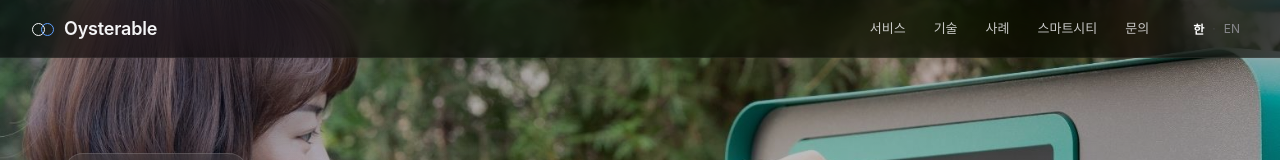
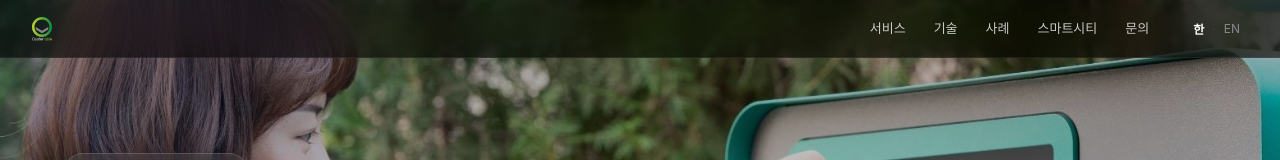
Before and after one commit to oyster-able/oysterable-com, a Next.js app: page / in a window 1280 px wide. Shown: the top 160 px of the page. Built offline with nearby package versions, Linux system fonts and the light colour scheme; a web font is replaced by a local one.

Commit message:
feat(nav): replace text wordmark with company logo SVG

```diff
--- a/app/globals.css
+++ b/app/globals.css
@@ -28,13 +28,9 @@ body::before{
 
 /* nav */
 .nav{position:fixed;top:0;left:0;right:0;z-index:100;display:flex;align-items:center;justify-content:space-between;padding:14px 32px;background:rgba(0,0,0,0.6);backdrop-filter:blur(20px) saturate(180%);border-bottom:1px solid rgba(255,255,255,0.06)}
-.nav__brand{font-size:18px;font-weight:600;letter-spacing:-0.01em;display:flex;align-items:center;gap:10px}
-.nav__brand .infinity{display:inline-block;width:22px;height:11px;position:relative}
-.nav__brand .infinity::before, .nav__brand .infinity::after{
-  content:'';position:absolute;top:0;width:11px;height:11px;border:1.5px solid var(--ink);border-radius:50%;
-}
-.nav__brand .infinity::before{left:0}
-.nav__brand .infinity::after{right:0;border-color:var(--acc-2)}
+.nav__brand{display:inline-flex;align-items:center;text-decoration:none;color:var(--ink);transition:opacity .2s}
+.nav__brand:hover{opacity:0.85}
+.nav__brand img{height:24px;width:auto;display:block}
 .nav__links{display:flex;gap:28px;align-items:center;font-size:13px}
 .nav__links a{color:var(--ink);text-decoration:none;opacity:0.8;transition:opacity .2s;font-weight:400}
 .nav__links a:hover{opacity:1}
@@ -277,7 +273,7 @@ footer{padding:48px 32px 32px;border-top:1px solid rgba(255,255,255,0.08);max-wi
 @media (max-width:900px){
   section{padding:80px 24px}
   .nav{padding:12px 20px}
-  .nav__brand{font-size:15px}
+  .nav__brand img{height:20px}
   .nav__links a:not(.lang button){display:none}
   .hero{padding:0;min-height:100vh}
   .hero__bg img{object-position:center 30%}
--- a/app/page.tsx
+++ b/app/page.tsx
@@ -99,9 +99,9 @@ export default function Page() {
   return (
     <>
       <nav className="nav">
-        <div className="nav__brand">
-          <span className="infinity"></span>Oysterable
-        </div>
+        <a href="/" className="nav__brand" aria-label="Oysterable">
+          <img src="/site/oysterable-logo.svg" alt="Oysterable" />
+        </a>
         <div className="nav__links">
           <a href="#what">{t("nav.svc")}</a>
           <a href="#tech">{t("nav.tech")}</a>
```
Also changed, not shown: public/site/oysterable-logo.svg (added).
